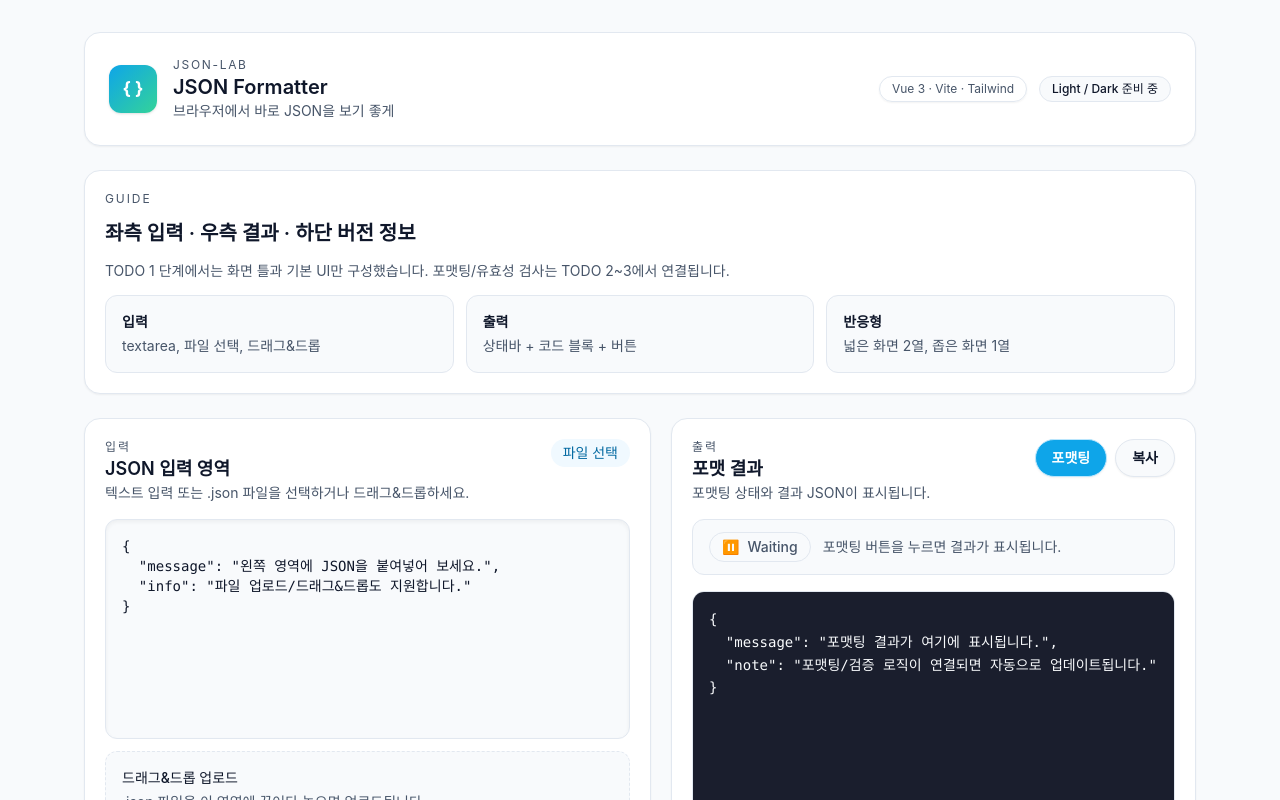
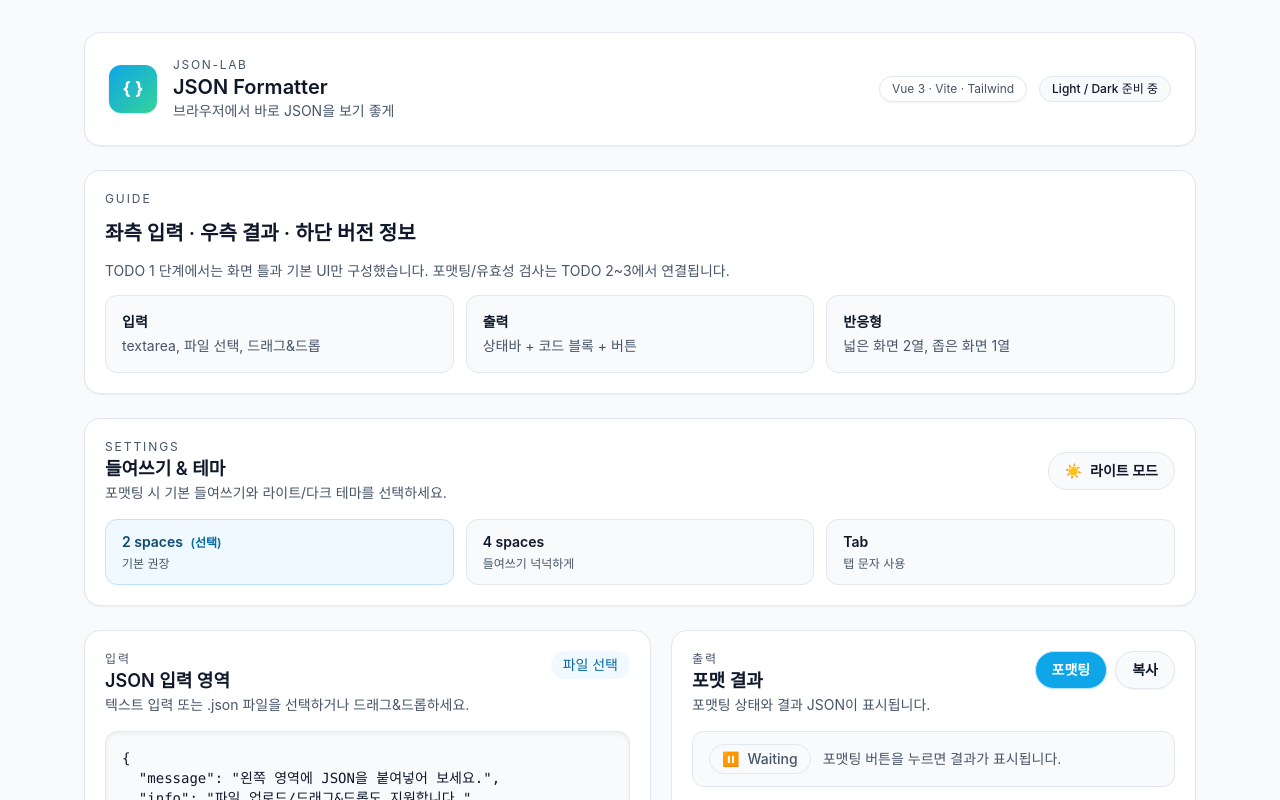
Before and after one commit to ilestri/json-lab, a Vue app: page / in a window 1280 px wide. Shown: the top 800 px of the page. Built offline with nearby package versions, Linux system fonts and the light colour scheme.

Commit message:
feat: 들여쓰기·테마 설정을 로컬스토리지에 저장하고 복원

```diff
--- a/src/App.vue
+++ b/src/App.vue
@@ -1,13 +1,20 @@
 <script setup lang="ts">
-import { ref } from 'vue'
+import { onMounted, ref, watch } from 'vue'
 
 import FooterBar from './components/FooterBar.vue'
 import HeaderBar from './components/HeaderBar.vue'
 import JsonInputPanel from './components/JsonInputPanel.vue'
 import JsonOutputPanel from './components/JsonOutputPanel.vue'
+import SettingsBar from './components/SettingsBar.vue'
 import { formatJson, parseJson, type IndentOption, type JsonStatus } from './utils/jsonFormatter'
 
-const indent: IndentOption = 2
+type Theme = 'light' | 'dark'
+type Settings = {
+  indent: IndentOption
+  theme: Theme
+}
+
+const STORAGE_KEY = 'json-lab:settings'
 
 const rawInput = ref(`{
   "message": "왼쪽 영역에 JSON을 붙여넣어 보세요.",
@@ -24,6 +31,73 @@ const formattedPreview = ref<string>(
 const status = ref<JsonStatus>('idle')
 const statusMessage = ref('포맷팅 버튼을 누르면 결과가 표시됩니다.')
 const statusDetails = ref<string[]>([])
+const indentOption = ref<IndentOption>(2)
+const theme = ref<Theme>('light')
+
+const loadSettings = (): Settings | null => {
+  if (typeof localStorage === 'undefined') return null
+  try {
+    const raw = localStorage.getItem(STORAGE_KEY)
+    if (!raw) return null
+    const parsed = JSON.parse(raw) as Partial<Settings>
+    if (!parsed.indent || !parsed.theme) return null
+    return {
+      indent: parsed.indent as IndentOption,
+      theme: parsed.theme as Theme,
+    }
+  } catch (error) {
+    console.error('설정 로드 실패', error)
+    return null
+  }
+}
+
+const saveSettings = (settings: Settings) => {
+  if (typeof localStorage === 'undefined') return
+  try {
+    localStorage.setItem(STORAGE_KEY, JSON.stringify(settings))
+  } catch (error) {
+    console.error('설정 저장 실패', error)
+  }
+}
+
+const applyTheme = (value: Theme) => {
+  const root = document.documentElement
+  if (value === 'dark') {
+    root.classList.add('theme-dark')
+  } else {
+    root.classList.remove('theme-dark')
+  }
+}
+
+const detectTheme = () => {
+  const stored = loadSettings()
+  if (stored) {
+    indentOption.value = stored.indent
+    theme.value = stored.theme
+    applyTheme(theme.value)
+    return
+  }
+
+  const prefersDark =
+    typeof window !== 'undefined' &&
+    window.matchMedia &&
+    window.matchMedia('(prefers-color-scheme: dark)').matches
+  theme.value = prefersDark ? 'dark' : 'light'
+  applyTheme(theme.value)
+}
+
+onMounted(() => {
+  detectTheme()
+})
+
+watch(
+  [indentOption, theme],
+  ([indentValue, themeValue]) => {
+    saveSettings({ indent: indentValue, theme: themeValue })
+    applyTheme(themeValue)
+  },
+  { immediate: true }
+)
 
 const formatFileLabel = (file: File) => {
   const kb = Math.max(file.size / 1024, 0.1).toFixed(1)
@@ -57,10 +131,13 @@ const handleFormat = () => {
     return
   }
 
-  formattedPreview.value = formatJson(parsed.data, indent)
+  formattedPreview.value = formatJson(parsed.data, indentOption.value)
   status.value = 'valid'
   statusMessage.value = '포맷팅이 완료되었습니다.'
-  statusDetails.value = ['들여쓰기: 2 space', '유효한 JSON입니다.']
+  statusDetails.value = [
+    `들여쓰기: ${indentOption.value === 'tab' ? 'tab' : `${indentOption.value} space`}`,
+    '유효한 JSON입니다.',
+  ]
 }
 
 const handleFileInput = async (file: File | null) => {
@@ -96,6 +173,29 @@ const handleFileInput = async (file: File | null) => {
       error instanceof Error ? error.message : '알 수 없는 오류가 발생했습니다.',
     ]
   }
+}
+
+const handleIndentChange = (value: IndentOption) => {
+  indentOption.value = value
+  const indentLabel = value === 'tab' ? 'tab' : `${value} space`
+  statusMessage.value = `들여쓰기를 ${indentLabel}로 설정했습니다.`
+  statusDetails.value = statusDetails.value.filter((item) => !item.startsWith('들여쓰기: '))
+
+  if (status.value === 'valid') {
+    const parsed = parseJson(rawInput.value)
+    if (parsed.ok) {
+      formattedPreview.value = formatJson(parsed.data, indentOption.value)
+      statusDetails.value.unshift(`들여쓰기: ${indentLabel}`)
+      return
+    }
+  }
+
+  statusDetails.value.unshift(`들여쓰기: ${indentLabel}`)
+}
+
+const handleThemeChange = (value: Theme) => {
+  theme.value = value
+  statusMessage.value = value === 'dark' ? '다크 모드가 켜졌습니다.' : '라이트 모드가 켜졌습니다.'
 }
 
 const handleCopy = async () => {
@@ -154,6 +254,13 @@ const handleCopy = async () => {
         </div>
       </section>
 
+      <SettingsBar
+        :indent="indentOption"
+        :theme="theme"
+        @update:indent="handleIndentChange"
+        @update:theme="handleThemeChange"
+      />
+
       <section class="grid gap-5 lg:grid-cols-[1.08fr_1fr]">
         <JsonInputPanel
           v-model="rawInput"
--- a/src/assets/main.css
+++ b/src/assets/main.css
@@ -14,8 +14,7 @@
   color-scheme: light;
 }
 
-@media (prefers-color-scheme: dark) {
-  :root {
+.theme-dark {
   --color-background: #0b1220;
   --color-surface: #0f172a;
   --color-border: #1f2937;
@@ -23,7 +22,6 @@
   --color-text: #e2e8f0;
   --color-muted: #94a3b8;
   color-scheme: dark;
-  }
 }
 
 *,
--- /dev/null
+++ b/src/components/SettingsBar.vue
@@ -0,0 +1,71 @@
+<script setup lang="ts">
+import type { IndentOption } from '@/utils/jsonFormatter'
+
+type Theme = 'light' | 'dark'
+
+const props = defineProps<{
+  indent: IndentOption
+  theme: Theme
+}>()
+
+const emit = defineEmits<{
+  (e: 'update:indent', value: IndentOption): void
+  (e: 'update:theme', value: Theme): void
+}>()
+
+const indentOptions: Array<{ label: string; value: IndentOption; hint: string }> = [
+  { label: '2 spaces', value: 2, hint: '기본 권장' },
+  { label: '4 spaces', value: 4, hint: '들여쓰기 넉넉하게' },
+  { label: 'Tab', value: 'tab', hint: '탭 문자 사용' },
+]
+
+const toggleTheme = () => {
+  emit('update:theme', props.theme === 'dark' ? 'light' : 'dark')
+}
+</script>
+
+<template>
+  <section
+    class="rounded-2xl border border-[var(--color-border)] bg-[var(--color-surface)] p-5 shadow-sm"
+    aria-label="설정"
+  >
+    <div class="flex flex-wrap items-center justify-between gap-4">
+      <div>
+        <p class="text-xs uppercase tracking-[0.16em] text-[var(--color-muted)]">Settings</p>
+        <h2 class="text-lg font-semibold text-[var(--color-heading)]">들여쓰기 & 테마</h2>
+        <p class="text-sm text-[var(--color-muted)]">
+          포맷팅 시 기본 들여쓰기와 라이트/다크 테마를 선택하세요.
+        </p>
+      </div>
+      <button
+        type="button"
+        class="inline-flex items-center gap-2 rounded-full border border-[var(--color-border)] bg-[var(--color-background)] px-4 py-2 text-sm font-semibold text-[var(--color-heading)] transition hover:-translate-y-0.5 hover:shadow-sm"
+        @click="toggleTheme"
+      >
+        <span aria-hidden="true">{{ props.theme === 'dark' ? '🌙' : '☀️' }}</span>
+        <span>{{ props.theme === 'dark' ? '다크 모드' : '라이트 모드' }}</span>
+      </button>
+    </div>
+
+    <div class="mt-4 grid gap-3 sm:grid-cols-3">
+      <button
+        v-for="option in indentOptions"
+        :key="option.value"
+        type="button"
+        class="rounded-xl border px-4 py-3 text-left transition hover:-translate-y-0.5 hover:shadow-sm"
+        :class="
+          props.indent === option.value
+            ? 'border-sky-200 bg-sky-50 text-sky-900'
+            : 'border-[var(--color-border)] bg-[var(--color-background)] text-[var(--color-heading)]'
+        "
+        @click="$emit('update:indent', option.value)"
+      >
+        <p class="text-sm font-semibold">
+          {{ option.label }}
+          <span v-if="props.indent === option.value" class="ml-1 text-xs text-sky-700">(선택)</span>
+        </p>
+        <p class="mt-1 text-xs text-[var(--color-muted)]">{{ option.hint }}</p>
+      </button>
+    </div>
+  </section>
+</template>
```
Also changed, not shown: 1 other file (tests, documents, lock files or other folders). Lines whose indentation alone changed are shown as unchanged.
